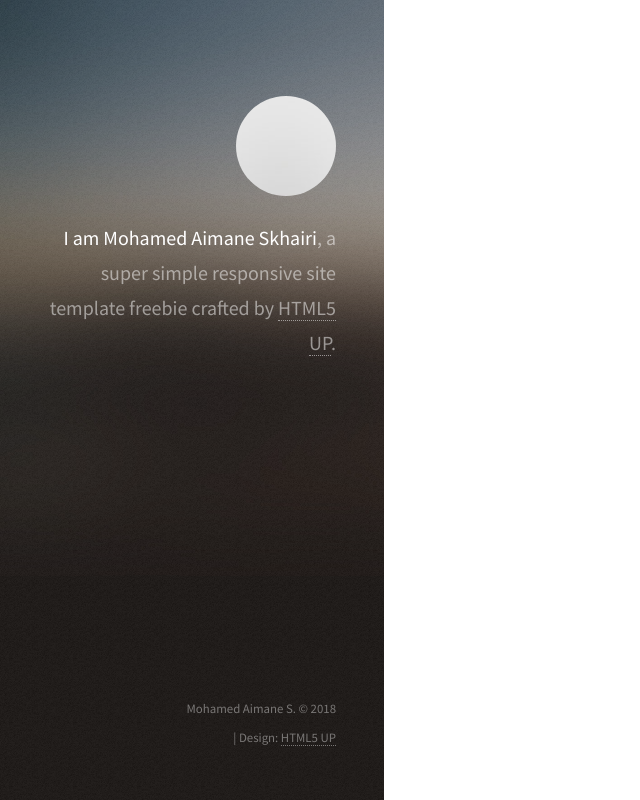
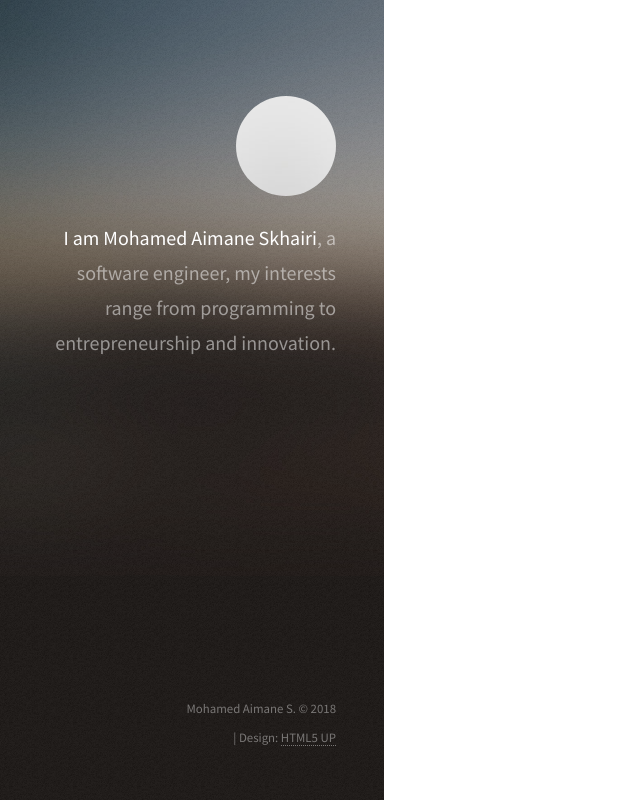
Before and after one commit to medaimane/angular7-portfolio-app, an Angular app: page / in a window 1280 px wide. Shown: the whole page, without its empty margins (0-640 px from the left). Built offline with nearby package versions, Linux system fonts and the light colour scheme.

Commit message:
feat: create profile data

```diff
--- a/src/app/component/side-profile/side-profile.component.html
+++ b/src/app/component/side-profile/side-profile.component.html
@@ -1,16 +1,15 @@
 <header id="header" style="background-position: left 0px;">
   <div class="inner">
-    <a href="#" class="image avatar"><img src="../../../assets/images/avatar.jpg" alt=""></a>
-    <h1><strong>I am Mohamed Aimane Skhairi</strong>, a super simple<br>
-      responsive site template freebie<br>
-      crafted by <a href="http://html5up.net">HTML5 UP</a>.</h1>
+    <a href="#" class="image avatar"><img src="{{profile.personalInfos.avatar}}" alt=""></a>
+    <h1><strong>I am {{profile.personalInfos.fullname}}</strong>, a software engineer, my interests range from
+      programming to entrepreneurship and innovation.</h1>
   </div>
   <footer id="footer">
     <div class="inner">
       <ul class="icons">
         <li><a href="#" class="icon fa-twitter"><span class="label">Twitter</span></a></li>
         <li><a href="#" class="icon fa-github"><span class="label">Github</span></a></li>
-        <li><a href="#" class="icon fa-dribbble"><span class="label">Dribbble</span></a></li>
+        <li><a href="#" class="icon fa-dribbble"><span class="label">Linkedin</span></a></li>
         <li><a href="#" class="icon fa-envelope-o"><span class="label">Email</span></a></li>
       </ul>
       <ul class="copyright">
--- a/src/app/component/side-profile/side-profile.component.ts
+++ b/src/app/component/side-profile/side-profile.component.ts
@@ -12,27 +12,35 @@ export class SideProfileComponent implements OnInit {
 
   constructor() {
     this.profile = {
-      title: 'Software engineer &nbsp;&bull;&nbsp; JavaScript & Python dev &nbsp;&bull;&nbsp; Mobile Web enthusiast.',
+      title: 'Software engineer &nbsp;&bull;&nbsp; Mobile Web dev &nbsp;&bull;&nbsp; JavaScript & Python enthusiast.',
       subtitle: '',
-      description: '',
+      description: 'I have always been passionate about computer sciences and discovering new technologies to build innovative solutions.',
       personalInfos: {
         fullname: 'Mohamed Aimane Skhairi',
         email: 'skhairimedaimane@gmail.com',
         address: 'Tetouan Morocco',
-        phone: '',
+        phone: '+212678240102',
         avatar: '../../../assets/images/avatar.jpg'
       },
       links: [{
-        name: 'github',
+        name: 'GitHub',
+        icon: 'fa-github',
         url: 'https://github.com/medaimane',
         active: true
       }, {
-        name: 'linkedin',
+        name: 'LinkedIn',
+        icon: 'fa-linkedin',
         url: 'https://www.linkedin.com/in/skhairimedaimane',
         active: true
       }, {
-        name: 'twitter',
+        name: 'Twitter',
+        icon: 'fa-twitter',
         url: 'https://twitter.com/med_aimane',
+        active: true
+      }, {
+        name: 'Email',
+        icon: 'fa-envelope-o',
+        url: 'mailto:skhairimedaimane@gmail.com',
         active: true
       }]
     };
--- a/src/app/interfaces/social-link.ts
+++ b/src/app/interfaces/social-link.ts
@@ -1,5 +1,6 @@
 export interface SocialLink {
     name: string;
+    icon: string;
     url: string;
     active: boolean;
 }
```
